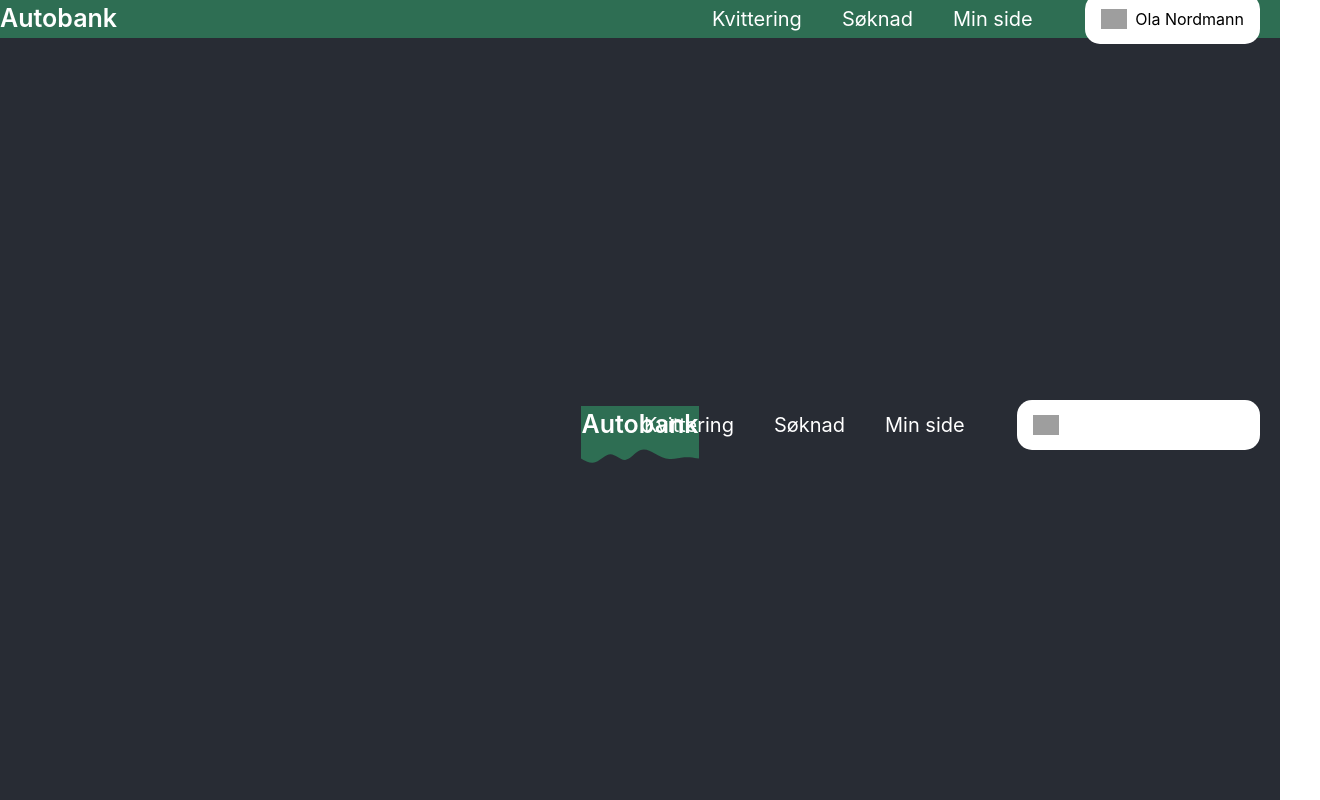
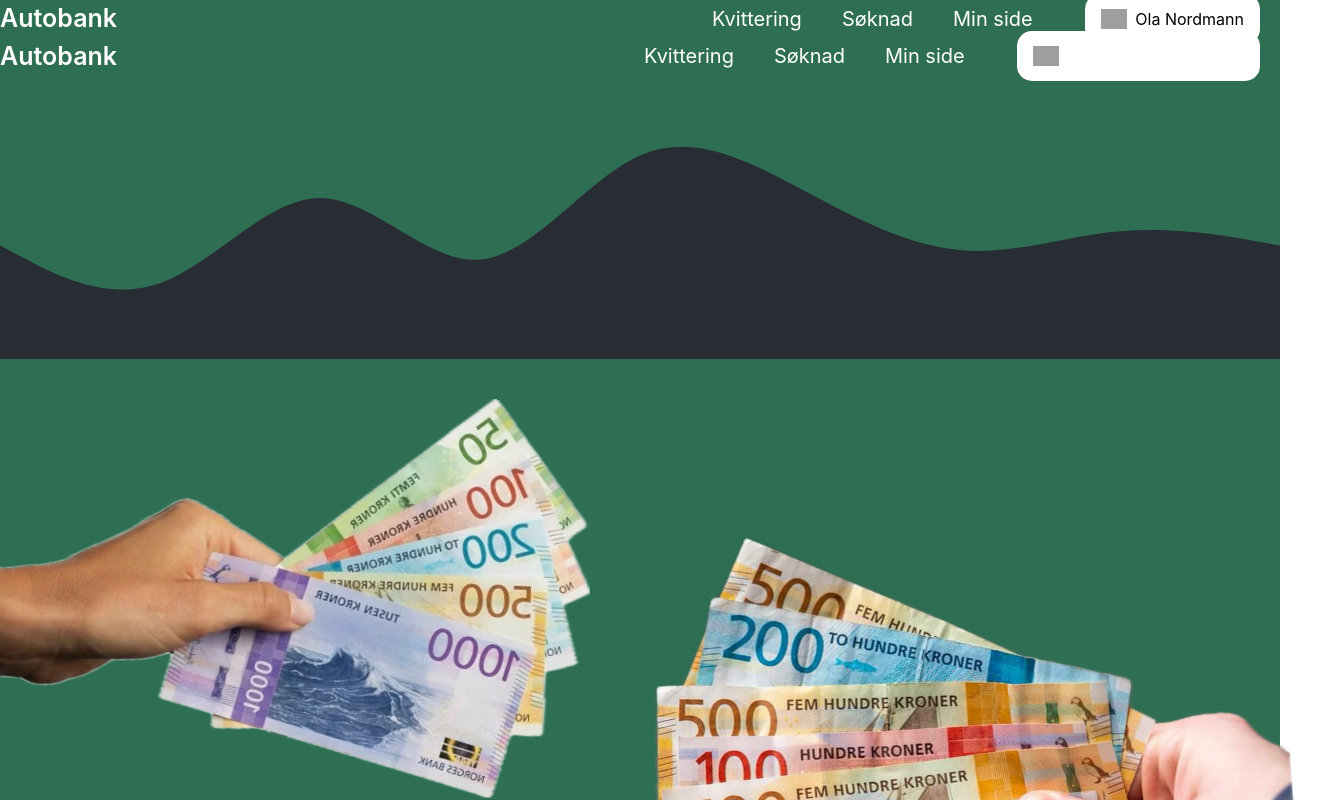
Before and after one commit to appKom/gnocchi, a React (Create React App) app: page / in a window 1280 px wide. Shown: the top 800 px of the page, 1320 px wide, since content can reach past the window. Built offline with nearby package versions, Linux system fonts and the light colour scheme; grey boxes are pictures that could not be loaded.

Commit message:
frontpage

```diff
--- a/src/pages/FrontPage.tsx
+++ b/src/pages/FrontPage.tsx
@@ -1,6 +1,9 @@
+import FrontInfo from "../components/FrontInfo"
 import Topbar from "../components/TopBar"
+
 export default function frontPage() {
     return (<body>
     <Topbar/>
+    <FrontInfo/>
     </body>)
 }
```
